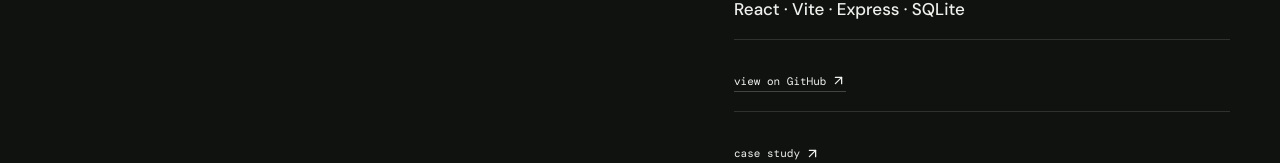
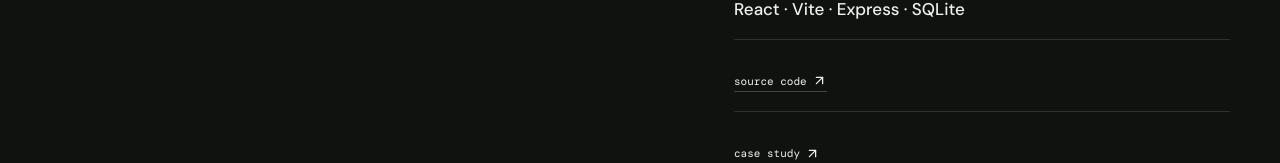
Before and after one commit to gouravpatil-dev/portfolio, a React (Vite) app: page /projects/money-rescue in a window 1280 px wide. Shown: the part 561-724 px from the top of the page. Built offline with nearby package versions, Linux system fonts and the light colour scheme.

Commit message:
rename github link label to source code

```diff
--- a/src/pages/ProjectDetailsPage.jsx
+++ b/src/pages/ProjectDetailsPage.jsx
@@ -16,7 +16,7 @@ export default function ProjectDetailsPage() {
       <section className="detail-hero shell"><Link className="back-link" to="/projects"><ArrowLeft size={15} /> all projects</Link><PageIntro eyebrow={`// project ${project.number}`} title={project.title}>{project.summary}</PageIntro></section>
       <section className="project-detail shell">
         <Reveal><ProjectArt tone={project.tone} /></Reveal>
-        <div className="detail-meta"><Reveal><div><p className="eyebrow">status</p><strong>{project.status}</strong></div></Reveal><Reveal delay={0.05}><div><p className="eyebrow">stack</p><p>{project.stack.join(' · ')}</p></div></Reveal>{project.github && <Reveal delay={0.08}><a className="text-link" href={project.github} target="_blank" rel="noreferrer">view on GitHub <ArrowUpRight size={15} /></a></Reveal>}<Reveal delay={0.1}><a className="text-link" href="#project-note">case study <ArrowUpRight size={15} /></a></Reveal></div>
+        <div className="detail-meta"><Reveal><div><p className="eyebrow">status</p><strong>{project.status}</strong></div></Reveal><Reveal delay={0.05}><div><p className="eyebrow">stack</p><p>{project.stack.join(' · ')}</p></div></Reveal>{project.github && <Reveal delay={0.08}><a className="text-link" href={project.github} target="_blank" rel="noreferrer">source code<ArrowUpRight size={15} /></a></Reveal>}<Reveal delay={0.1}><a className="text-link" href="#project-note">case study <ArrowUpRight size={15} /></a></Reveal></div>
       </section>
       <section className="case-study shell" id="project-note">
         <Reveal><article><p className="eyebrow">01 / the problem</p><h2>{project.problem}</h2></article></Reveal>
```
